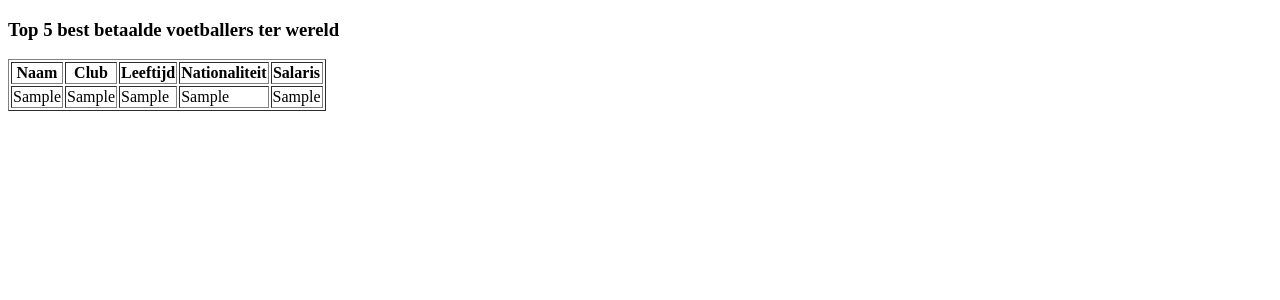
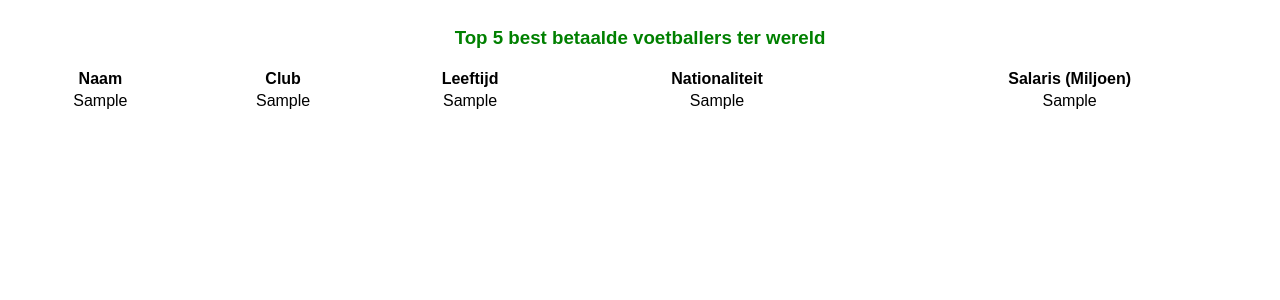
Before and after one commit to KaiOsU8/mvc-oop-proeftoets, a PHP site: page /Voetballers/getVoetballers in a window 1280 px wide. Shown: the top 300 px of the page. Run offline with PHP 8.4, Linux system fonts and the light colour scheme; tables that the repository leaves empty or names only in its code hold one stand-in row (values such as "Sample post").

Commit message:
commiitng again!

```diff
--- a/app/views/Voetballers/getVoetballers.php
+++ b/app/views/Voetballers/getVoetballers.php
@@ -4,18 +4,19 @@
     <meta charset="UTF-8">
     <meta http-equiv="X-UA-Compatible" content="IE=edge">
     <meta name="viewport" content="width=device-width, initial-scale=1.0">
+    <link rel="stylesheet" href="http://mvc-oop-proeftoets.com/public/css/style.css">
     <title>Voetballers</title>
 </head>
 <body>
-    <h3><?= $data['title']; ?></h3>
+    <h3 class="title1"><?= $data['title']; ?></h3>
 
-    <table border='1'>
-        <thead>
-            <th>Naam</th>
-            <th>Club</th>
-            <th>Leeftijd</th>
-            <th>Nationaliteit</th>
-            <th>Salaris</th>
+    <table>
+        <thead class="around">
+            <th class="naam">Naam</th>
+            <th class="club">Club</th>
+            <th class="leeftijd">Leeftijd</th>
+            <th class="nationaliteit">Nationaliteit</th>
+            <th class="salaris">Salaris (Miljoen)</th>
         </thead>
         <tbody>
             <?= $data['tableRows']; ?>
--- a/public/css/style.css
+++ b/public/css/style.css
@@ -0,0 +1,25 @@
+body {
+    font-family: sans-serif;
+    display: flex;
+    flex-direction: column;
+    justify-content: center;
+}
+
+.title1 {
+    color: green;
+    text-align: center;
+}
+
+.naam, .club, .leeftijd, .nationaliteit, .salaris {
+    border: none;
+
+}
+
+tbody {
+    text-align: center;
+}
+
+table > tbody > tr:nth-of-type(1) {
+    border-bottom: 1px solid gray;
+    border-top: 1px thin gray  ;
+}
```
